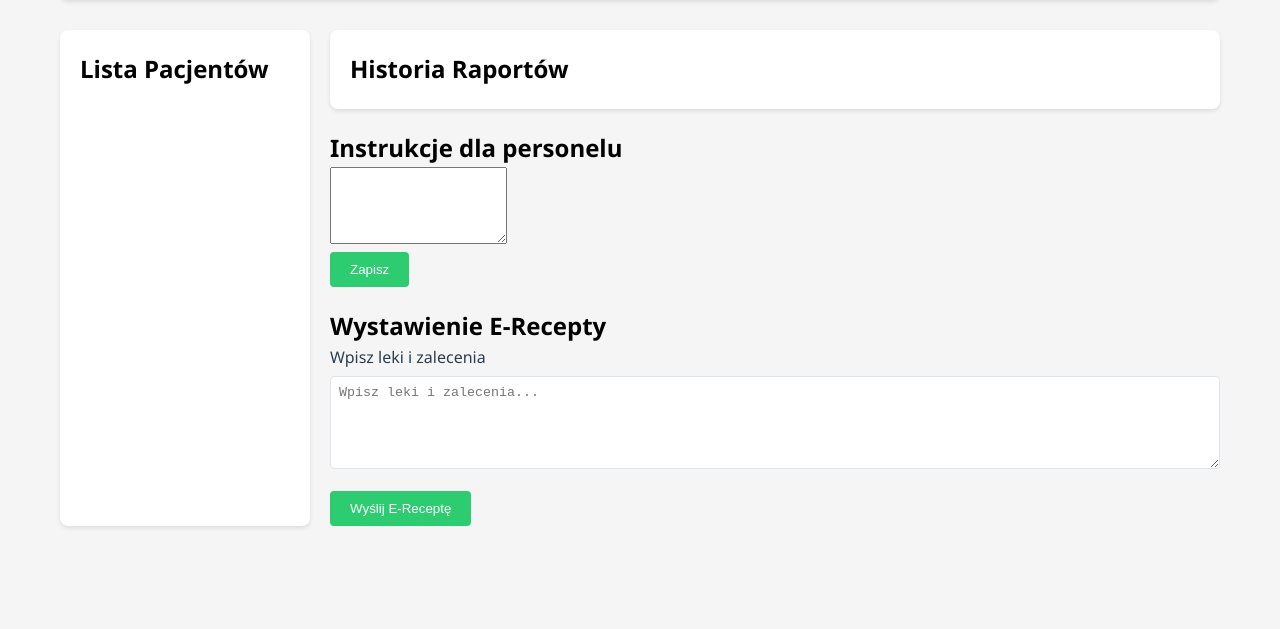
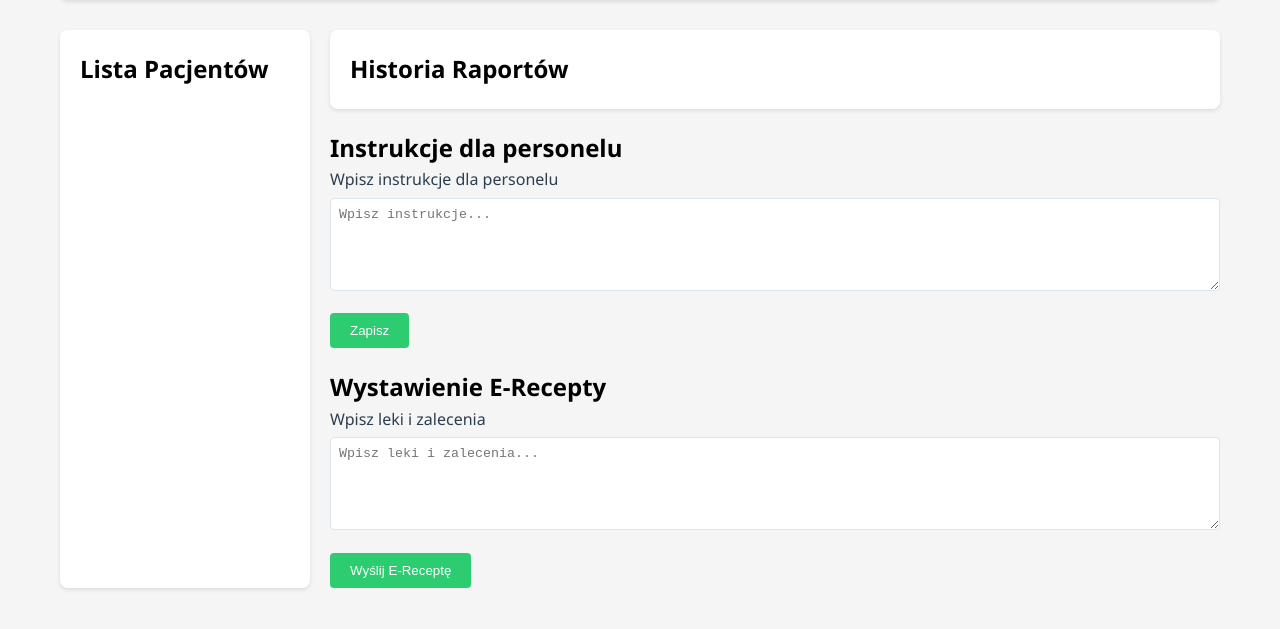
Before and after one commit to majaszturmaj/health_center_mngmt, a Flask app: page /doctor in a window 1280 px wide. Shown: the part 111-740 px from the top of the page. Run offline with Flask 3, Linux system fonts and the light colour scheme; the visitor is signed in with stand-in values (Sample User, id 1); data that the repository does not hold is empty.

Commit message:
Style of Instruction field changed

```diff
--- a/templates/doctor.html
+++ b/templates/doctor.html
@@ -162,18 +162,17 @@
                 </div>
 
 
-                <div class="instructions-section">
-                    <h2>Instrukcje dla personelu</h2>
-                    <div id="instruction-container">
-                        <!-- Add a hidden input for storing the doctor_id -->
-                        <input type="hidden" id="doctor-id" value="{{ current_doctor_id }}">
+               <div class="instructions-section">
+    <h2>Instrukcje dla personelu</h2>
+    <form id="instruction-form">
+        <div class="form-group">
+            <label for="instruction-text">Wpisz instrukcje dla personelu</label>
+            <textarea id="instruction-text" class="form-control" rows="5" placeholder="Wpisz instrukcje..."></textarea>
+        </div>
+        <button type="button" class="submit-btn" onclick="saveInstruction()">Zapisz</button>
+    </form>
+</div>
 
-                        <!-- Editable text area for instruction -->
-                        <textarea id="instruction-text" rows="5" readonly onclick="enableEditing()"></textarea>
-                    </div>
-                    <!-- Save button to commit the changes -->
-                    <button type="button" class="submit-btn" onclick="saveInstruction()">Zapisz</button>
-                </div>
 
 
                 <div class="prescription">
```
Also changed, not shown: static/style.css (+8 -0 lines).
